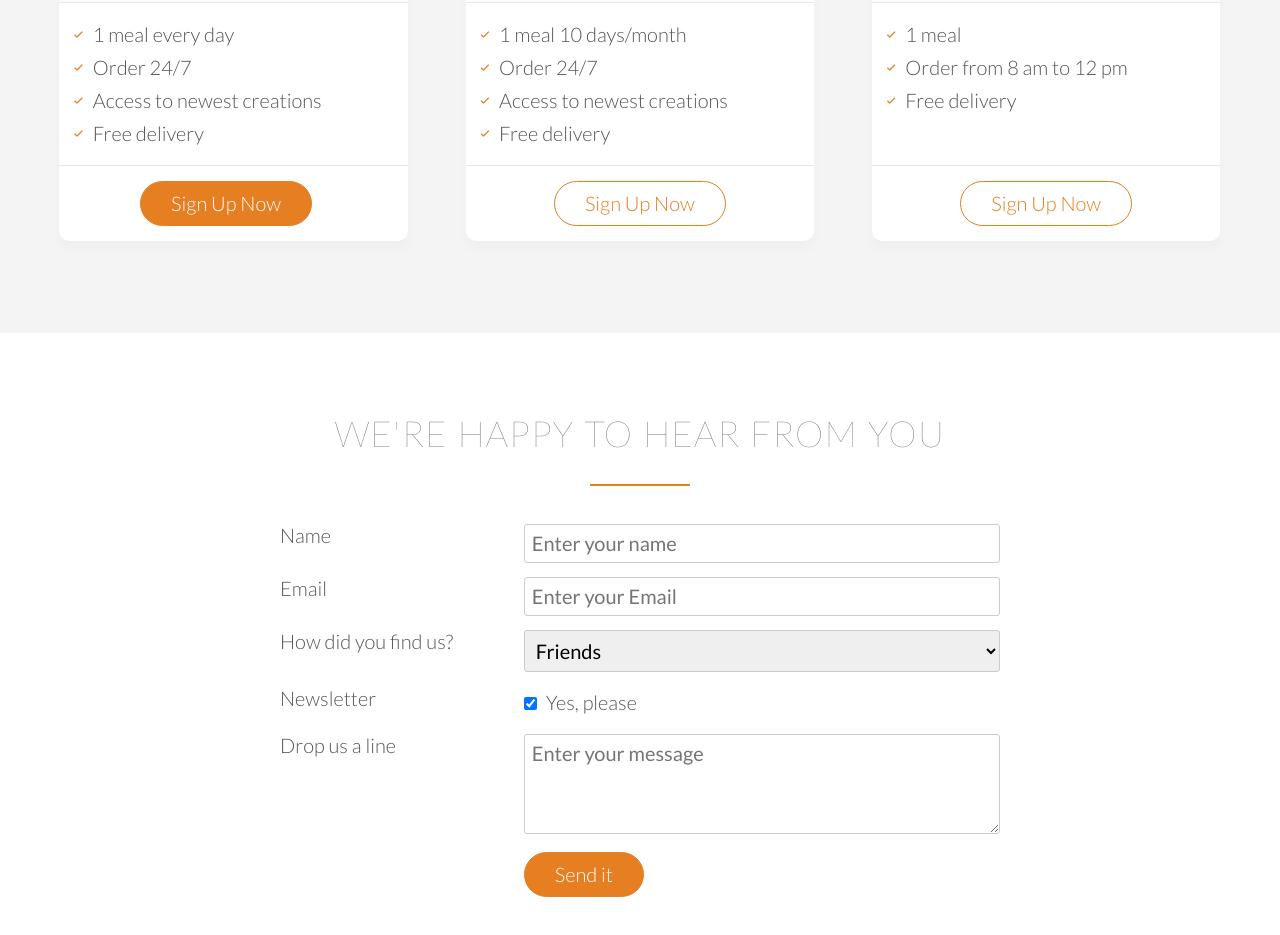
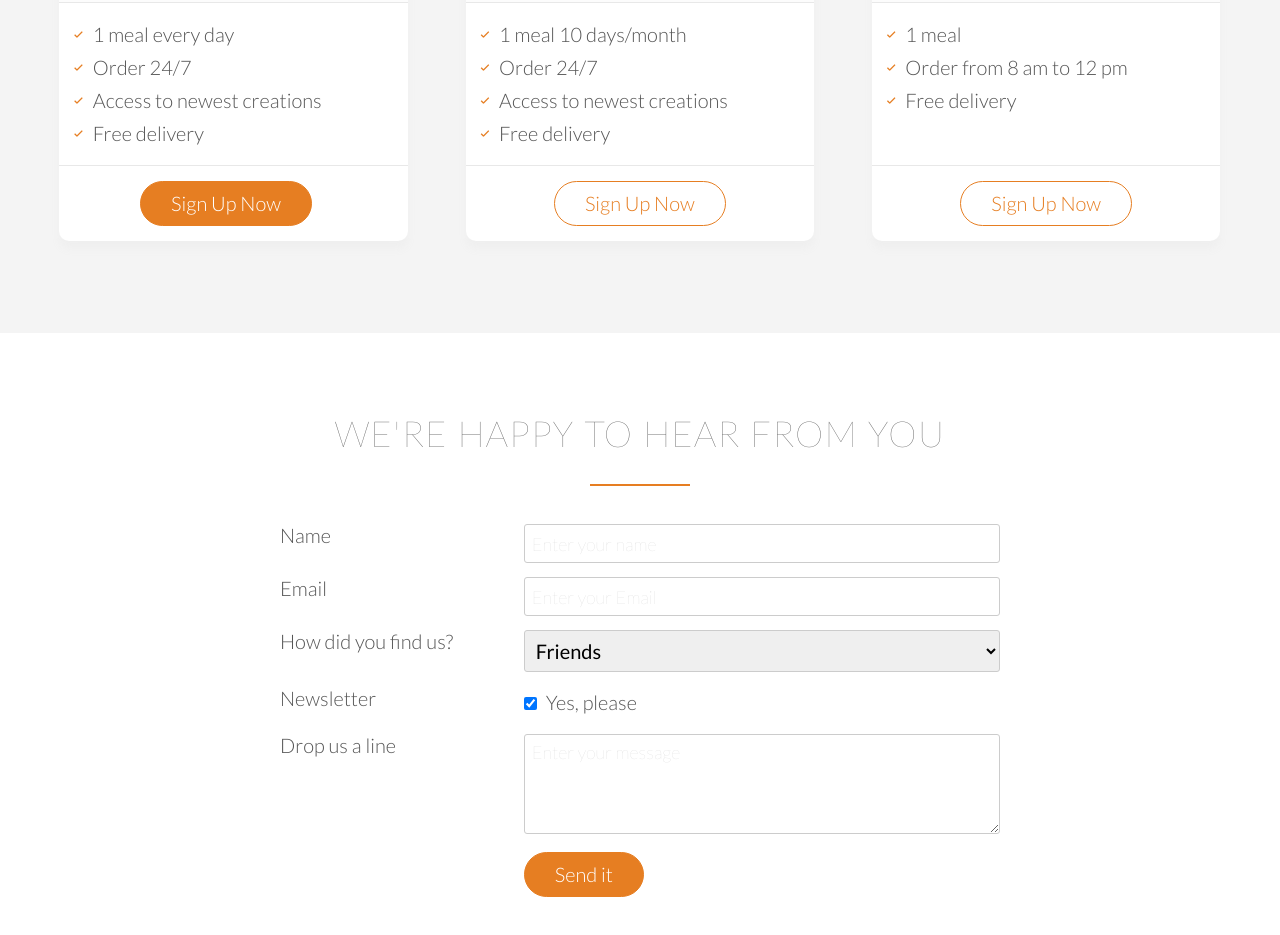
Before and after one commit to chrisencomartian/Omnifood, a plain HTML site: page index.html in a window 1280 px wide. Shown: the part 4287-5222 px from the top of the page. Drawn offline with nearby package versions, Linux system fonts and the light colour scheme.

Commit message:
Input and textarea placeholder changes

```diff
--- a/resources/css/main.css
+++ b/resources/css/main.css
@@ -469,6 +469,18 @@ textarea{
 	border: 1px solid #ccc;
 }
 
+input::placeholder{
+	font-size: 90%;
+	color: #ccc;
+	font-weight: 100;
+}
+
+textarea::placeholder{
+	font-size: 90%;
+	color: #ccc;
+	font-weight: 100;
+}
+
 textarea{
 	height: 100px;
 }
```
